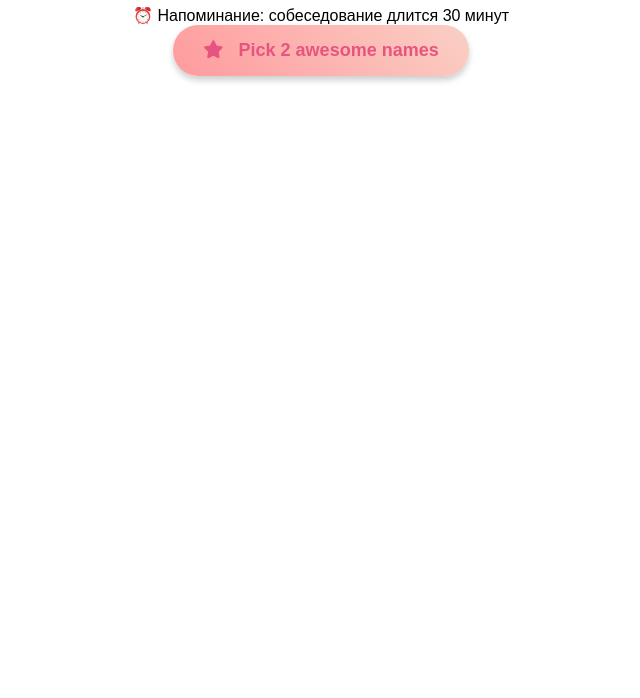
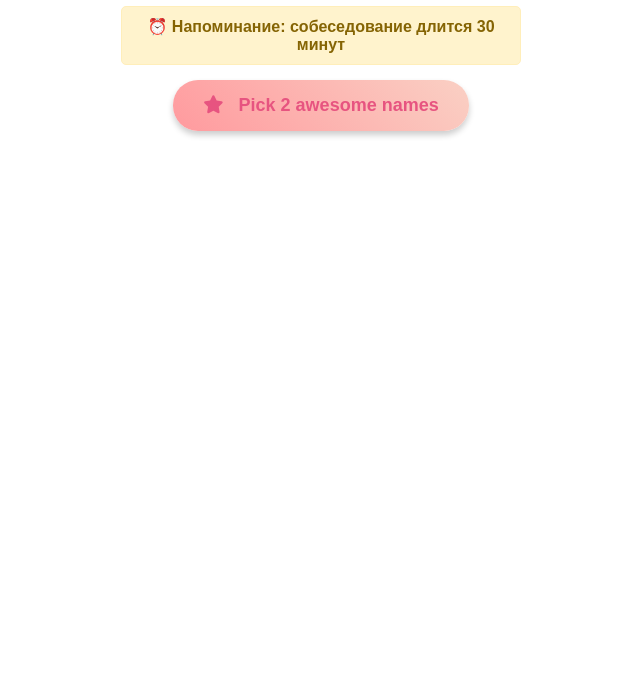
Before and after one commit to quantumkisa/random-names, a plain HTML site: page index.html in a window 1280 px wide. Shown: the part 102-800 px from the top of the page, without its empty margins (319-959 px from the left). Drawn offline with Linux system fonts and the light colour scheme.

Commit message:
Update styles.css with alert

```diff
--- a/styles.css
+++ b/styles.css
@@ -7,6 +7,17 @@ body {
 .container {
   max-width: 400px;
   margin: 0 auto;
+}
+
+/* Напоминание о собеседовании */
+.alert {
+  background-color: #fff3cd;
+  border: 1px solid #ffeeba;
+  color: #856404;
+  padding: 10px;
+  border-radius: 5px;
+  margin-bottom: 15px;
+  font-weight: bold;
 }
 
 #cute-button {
```
